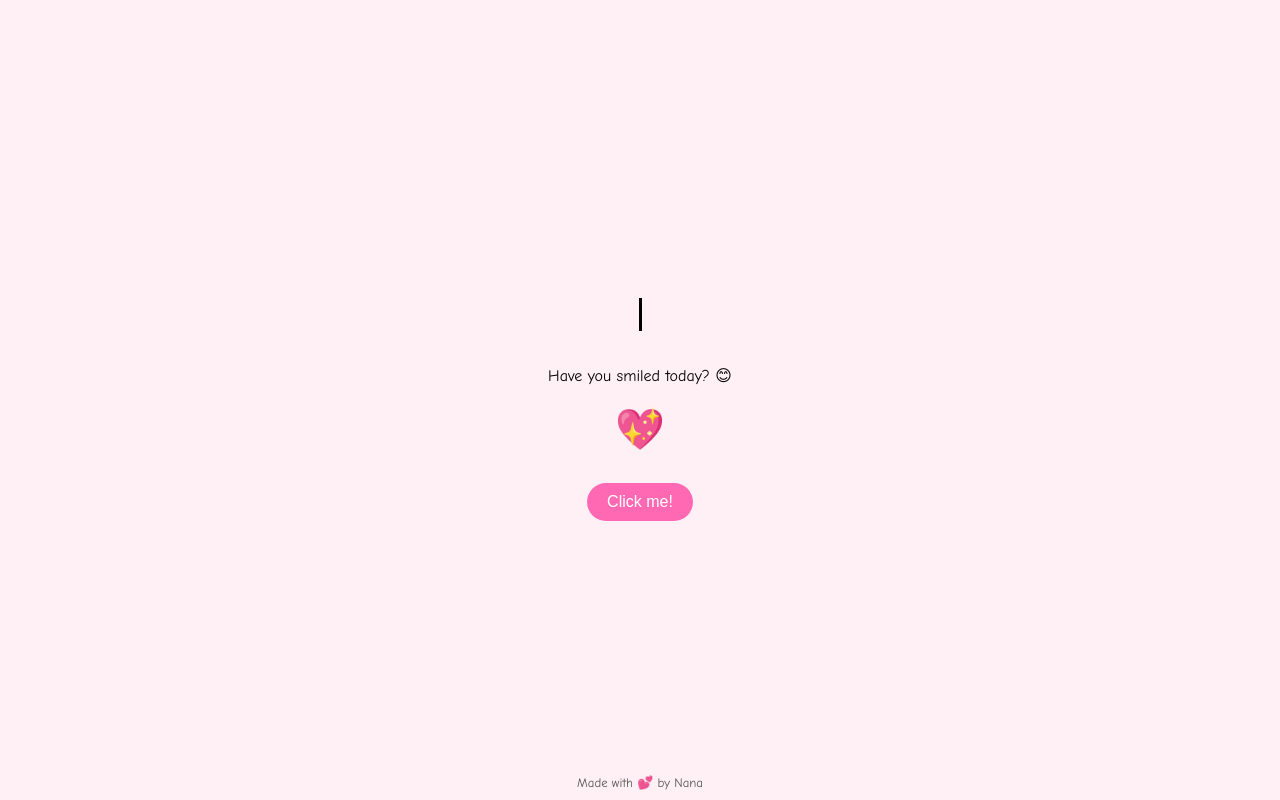
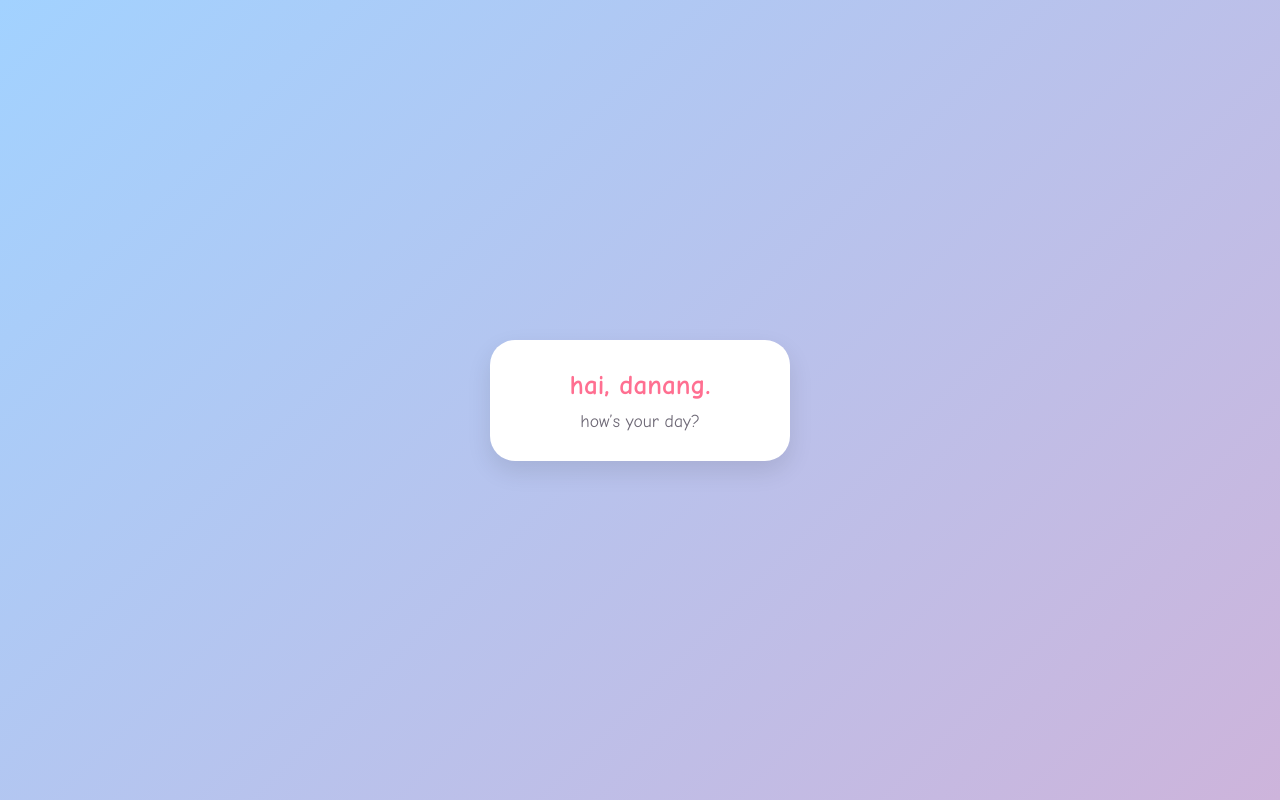
Before and after one commit to reinaa08/foryou, a plain HTML site: page index.html in a window 1280 px wide. Drawn offline with Linux system fonts and the light colour scheme.

Commit message:
Update index.html

```diff
--- a/index.html
+++ b/index.html
@@ -1,104 +1,64 @@
 <!DOCTYPE html>
 <html lang="en">
 <head>
-  <meta charset="UTF-8">
-  <title>Hey Mohit!</title>
-  <meta name="viewport" content="width=device-width, initial-scale=1.0">
+  <meta charset="UTF-8" />
+  <meta name="viewport" content="width=device-width, initial-scale=1.0"/>
+  <title>Hai Danang</title>
   <style>
+    * {
+      margin: 0;
+      padding: 0;
+      box-sizing: border-box;
+    }
+
     body {
-      background: #fff0f5;
-      font-family: 'Comic Sans MS', cursive;
+      background: linear-gradient(135deg, #a2d2ff, #cdb4db);
+      font-family: 'Comic Sans MS', 'Poppins', cursive;
       display: flex;
       justify-content: center;
       align-items: center;
-      flex-direction: column;
+      height: 100vh;
       text-align: center;
-      height: 100vh;
-      margin: 0;
+      padding: 20px;
+    }
+
+    .container {
+      background-color: #fff;
+      padding: 30px 25px;
+      border-radius: 25px;
+      box-shadow: 0 10px 25px rgba(0,0,0,0.1);
+      max-width: 300px;
+      width: 100%;
+      animation: fadeIn 1.2s ease-out;
+    }
+
+    @keyframes fadeIn {
+      from {
+        opacity: 0;
+        transform: scale(0.95);
+      }
+      to {
+        opacity: 1;
+        transform: scale(1);
+      }
     }
 
     h1 {
-      font-size: 1.8rem;
-      animation: typing 3s steps(30, end), blink 0.75s step-end infinite;
-      overflow: hidden;
-      white-space: nowrap;
-      border-right: 3px solid black;
-      width: 0;
+      color: #ff6f91;
+      font-size: 1.7rem;
+      margin-bottom: 10px;
     }
 
-    @keyframes typing {
-      from { width: 0 }
-      to { width: 100% }
-    }
-
-    @keyframes blink {
-      from, to { border-color: transparent }
-      50% { border-color: black }
-    }
-
-    .emoji {
-      font-size: 2.5rem;
-      margin-top: 15px;
-      animation: bounce 1s infinite alternate;
-    }
-
-    @keyframes bounce {
-      from { transform: translateY(0); }
-      to { transform: translateY(-10px); }
-    }
-
-    button {
-      margin-top: 20px;
-      padding: 10px 20px;
-      font-size: 1rem;
-      border: none;
-      border-radius: 25px;
-      background-color: #ff69b4;
-      color: white;
-      cursor: pointer;
-      transition: background-color 0.3s;
-    }
-
-    button:hover {
-      background-color: #ff1493;
-    }
-
-    #secret {
-      display: none;
-      margin-top: 20px;
-      font-size: 1.2rem;
-      color: #d63384;
-      animation: fadeIn 1s ease-in-out;
-    }
-
-    @keyframes fadeIn {
-      from {opacity: 0;}
-      to {opacity: 1;}
-    }
-
-    footer {
-      position: absolute;
-      bottom: 10px;
-      font-size: 0.8rem;
-      color: #555;
+    p {
+      color: #6d6875;
+      font-size: 1.1rem;
     }
   </style>
 </head>
 <body>
-
-  <h1>Hai, Mohit! How's your day?</h1>
-  <p>Have you smiled today? 😊</p>
-  <div class="emoji">💖</div>
-
-  <button onclick="showSecret()">Click me!</button>
-  <div id="secret">If you smiled... then my mission is complete 😚🌷</div>
-
-  <footer>Made with 💕 by Nana</footer>
-
-  <script>
-    function showSecret() {
-      document.getElementById("secret").style.display = "block";
-    }
-  </script>
+  <div class="container">
+    <h1>hai, danang.</h1>
+    <p>how’s your day?</p>
+  </div>
 </body>
 </html>
```
